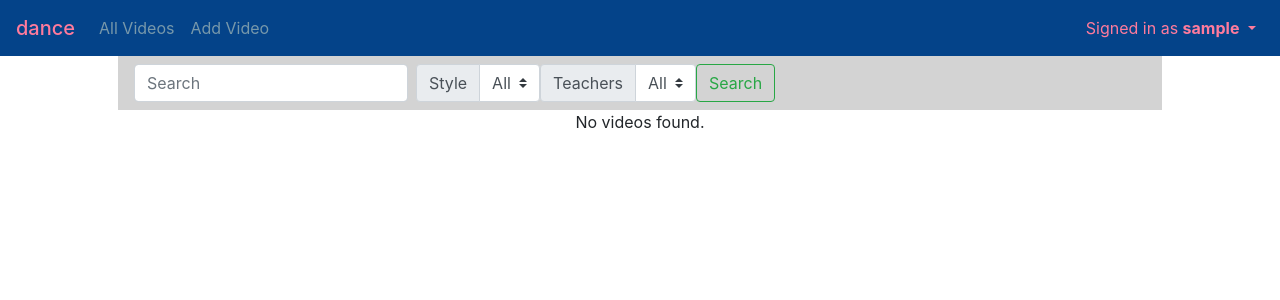
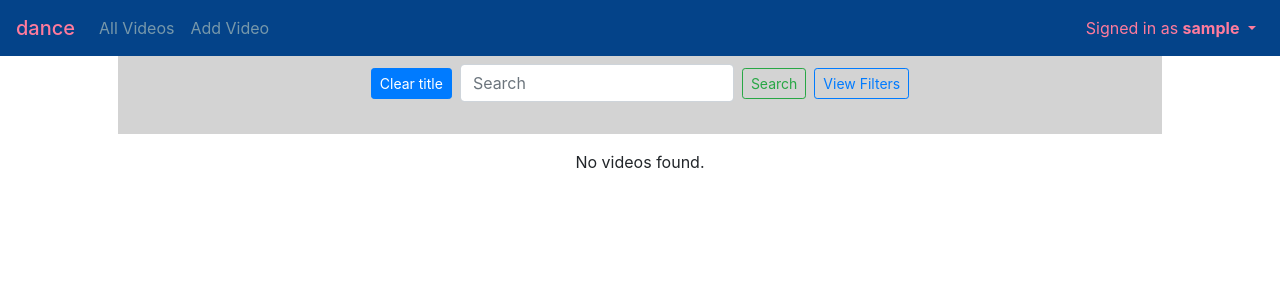
Before and after one commit to lmac-1/cs50w-finalproject, a Django app: page / in a window 1280 px wide. Shown: the top 300 px of the page. Run offline with Django 3.2, Linux system fonts and the light colour scheme; the visitor is signed in with stand-in values (Sample User, id 1); data comes from the database, SQL or seed files in the repository; data that the repository does not hold is empty; some libraries are stand-ins or nearby versions.

Commit message:
Working title search and reorganising templates

```diff
--- a/danceapp/static/danceapp/videos.js
+++ b/danceapp/static/danceapp/videos.js
@@ -1,4 +1,71 @@
-// Fetches video JSON data
+/* let filter = {
+    title: "",
+    style: "",
+    teachers: ""
+}
+let allVideos;
+let visibleVideos; */
+
+// Removes all child elements of a parent element
+function removeAllChildNodes(parent) {
+    while (parent.firstChild) {
+        parent.removeChild(parent.firstChild);
+    }
+}
+
+/* function filterVideos(videos) {
+    filter.title = document.getElementById('title_input').value;
+    filter.style = document.getElementById('search_style').value;
+    filter.teachers = document.getElementById('search_teacher').value;
+
+    let output;
+} */
+
+function searchTitle(videos) {
+    // Get search string
+    let titleFilter = document.getElementById('title_input').value.toLowerCase();
+
+    let searchResults = videos.filter(video => video.title.toLowerCase().includes(titleFilter) == true);
+
+    getVideosHTML(searchResults);
+}
+
+async function clearTitle() {
+    const titleInput = document.getElementById('title_input');
+    titleInput.value = '';
+
+    // TODO -  temporary - at the moment resets to showing all videos
+    const videoData = await getAllVideos();
+    getVideosHTML(videoData);
+}
+
+function toggleFilters() {
+    // Define elements we are going to use
+    let styleFilter = document.getElementById('search_style');
+    let teacherFilter = document.getElementById('search_teacher');
+    let filtersContainer = document.getElementById('filters_container');
+    let filterButton = document.getElementById('view_filters');
+
+    // If filters are hidden, show them
+    if (filtersContainer.className.includes('d-none')) {
+        filtersContainer.classList.remove('d-none');
+        filterButton.innerHTML = 'Clear Filters';
+    }
+    // If filters are visible, reset them and hide
+    else {
+
+        // Reset filters back to 'all'
+        styleFilter.value = '';
+        teacherFilter.value = '';
+
+        // Hide filters container
+        filtersContainer.classList.add('d-none');
+
+        filterButton.innerHTML = 'View Filters';
+    }
+}
+
+// Fetches video JSON data of all videos visible to logged in user
 async function getAllVideos() {
     const response = await fetch(`/videos`);
     const jsonVideoData = await response.json();
@@ -6,45 +73,53 @@ async function getAllVideos() {
     return jsonVideoData;
 }
 
-async function getVideosHTML() {
+// Produces HTML content for given video json data
+async function getVideosHTML(videoJsonData) {
+    // Get video container
+    let videoContainer = document.getElementById("videoContainer");
 
-    const videos = await getAllVideos();
+    // First clear the HTML of previous search results, if any
+    removeAllChildNodes(videoContainer);
 
     // If no videos, update HTML
-    if (videos.length === 0) {
+    if (videoJsonData.length === 0) {
         const noResults = document.createElement('div');
         noResults.innerHTML = "No videos found.";
-        document.getElementById("videoContainer").appendChild(noResults);
+        videoContainer.appendChild(noResults);
     }
 
-    videos.forEach(video => {
+    // Iterate through videos
+    videoJsonData.forEach(video => {
 
-        // Create link element
+        // Create link element for video
         const videoLink = document.createElement('a');
         videoLink.className = 'text-decoration-none';
-        // TODO change these links to be less hardcoded
+        // TODO change these links to be less hardcoded (Django)
         videoLink.href=`/video/${video.id}`;
         videoLink.id = `link_for_${video.id}`
-        document.getElementById("videoContainer").appendChild(videoLink);
+        videoContainer.appendChild(videoLink);
 
-        // Create enclosing DIV
+        // Create enclosing DIV for video
         const videoDiv = document.createElement('div');
         videoDiv.className = 'card';
         videoDiv.style = 'width: 18rem;';
         videoDiv.id = `video_container_${video.id}`;
         videoLink.appendChild(videoDiv);
 
-        // Create image thumbnail
+        // Create video image thumbnail
         const videoThumbnail = document.createElement('img');
         videoThumbnail.className = 'card-img-top';
         videoThumbnail.alt = `Image for ${video.title}`;
         videoThumbnail.src = video.thumbnail_url;
         videoDiv.appendChild(videoThumbnail);
 
+        // Create other div to hold the link text
         const videoBodyDiv = document.createElement('div');
         videoBodyDiv.className = 'card-body';
         videoDiv.appendChild(videoBodyDiv);
 
+
+        // Create link text
         const videoLinkText = document.createElement('p');
         videoLinkText.className = 'card-text';
         videoLinkText.innerHTML = video.title;
@@ -53,8 +128,21 @@ async function getVideosHTML() {
 
 }
 
-document.addEventListener('DOMContentLoaded', function() {
+// TODO - check if async here is ok
+document.addEventListener('DOMContentLoaded', async function() {
 
-    getVideosHTML();
+    allVideos = await getAllVideos();
+    getVideosHTML(allVideos);
+
+    // TODO - make work with enter key too
+    document.getElementById('search_title').addEventListener("click", function() {
+        searchTitle(allVideos);
+    })
+
+    // Hides and shows filters
+    document.getElementById('view_filters').addEventListener("click", toggleFilters);
+
+    // TODO - restore results
+    document.getElementById('clear_title').addEventListener("click", clearTitle);
 
 })
--- a/danceapp/templates/danceapp/index.html
+++ b/danceapp/templates/danceapp/index.html
@@ -4,15 +4,25 @@
 {% block title %}Home {% endblock %}
 
 {% block body %}
-    <nav class="navbar navbar-expand-lg navbar-light" style="background-color: lightgray;">
-        <form class="form-inline my-2 my-lg-0" action="{% url 'search' %}">
-            <input name="q" class="form-control mr-sm-2" type="search" placeholder="Search" aria-label="Search">
+    <nav class="navbar navbar-expand-lg navbar-light d-flex justify-content-center" style="background-color: lightgray;">
+
+        <div id="titleContainer" class="form-inline my-2 my-lg-0">
+            <button class="btn btn-sm btn-primary mr-2" id="clear_title">Clear title</button>
+            <input id="title_input" class="form-control mr-sm-2" type="search" placeholder="Search" aria-label="Search">
+            <button id="search_title" class="btn btn-sm btn-outline-success my-2 my-sm-0" type="submit">Search</button>
+            <button id="view_filters" class="btn btn-sm btn-outline-primary ml-2">View Filters</button>
+        </div>
+
+    </nav>
+
+    <nav class="navbar navbar-extend-lg navbar-light d-flex justify-content-center mt-0 pb-3 mb-3" style="background-color: lightgray;">
+        <div id="filters_container" class="form-inline d-none">
 
             <div class="input-group">
                 <div class="input-group-prepend">
                     <label class="input-group-text" for="inputGroupSelect01">Style</label>
                 </div>
-                <select name="s" class="custom-select" id="inputGroupSelect01">
+                <select class="custom-select" id="search_style">
                     <option value="" selected>All</option>
                     {% for style in styles %}
                     <option value="{{ style.pk }}">{{ style.name }}</option>
@@ -20,11 +30,11 @@
                 </select>
             </div>
 
-            <div class="input-group">
+            <div class="input-group ml-2">
                 <div class="input-group-prepend">
                     <label class="input-group-text" for="inputGroupSelect01">Teachers</label>
                 </div>
-                <select name="t" class="custom-select" id="inputGroupSelect01">
+                <select class="custom-select" id="search_teacher">
                     <option value="" selected>All</option>
                     {% for teacher in teachers %}
                     <option value="{{ teacher.pk }}">{{ teacher.user.first_name }}</option>
@@ -33,10 +43,7 @@
                 </select>
             </div>
 
-
-
-            <button class="btn btn-outline-success my-2 my-sm-0" type="submit">Search</button>
-        </form>
+        </div>
     </nav>
 
     <div class="row justify-content-center text-center" id="videoContainer">
```
